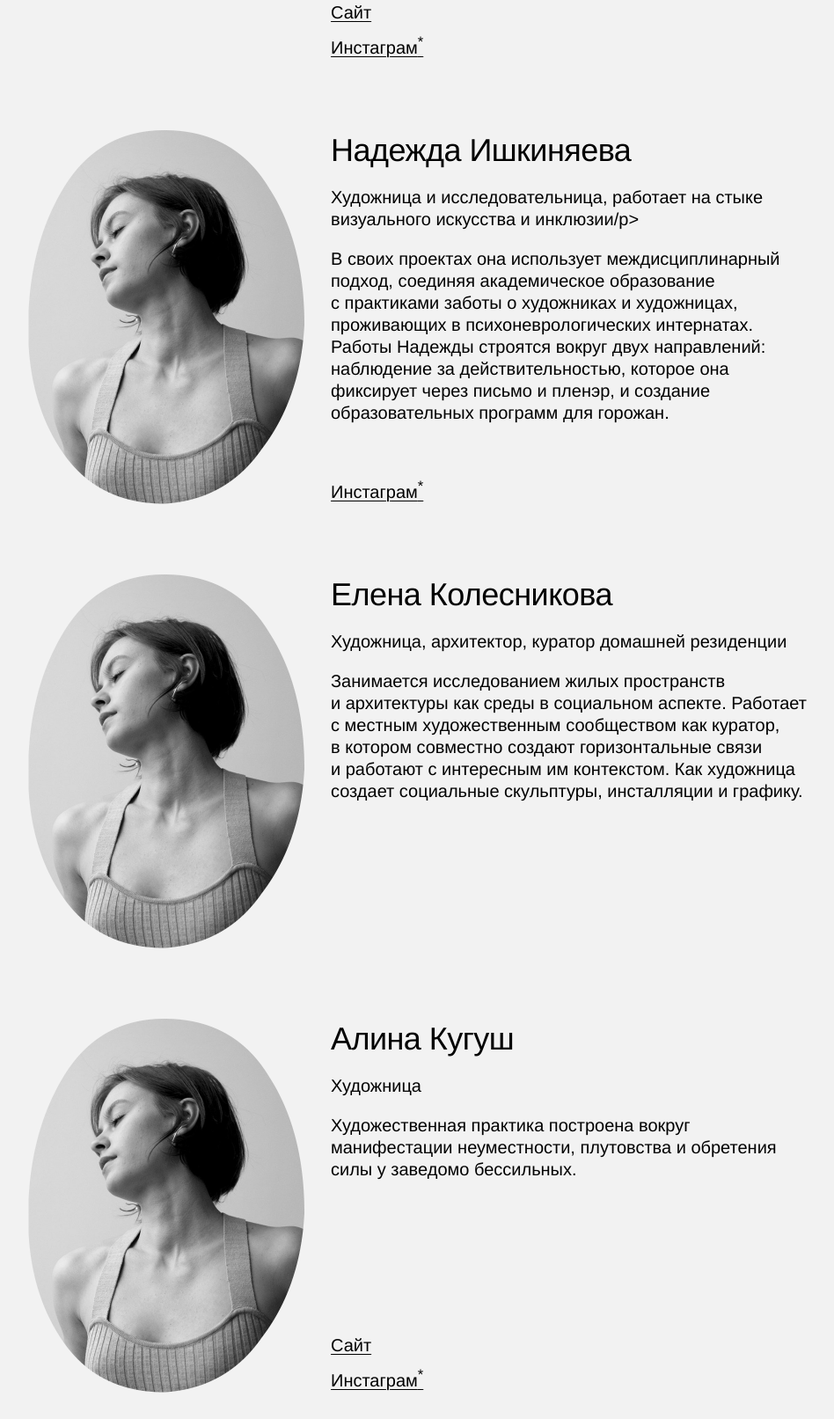
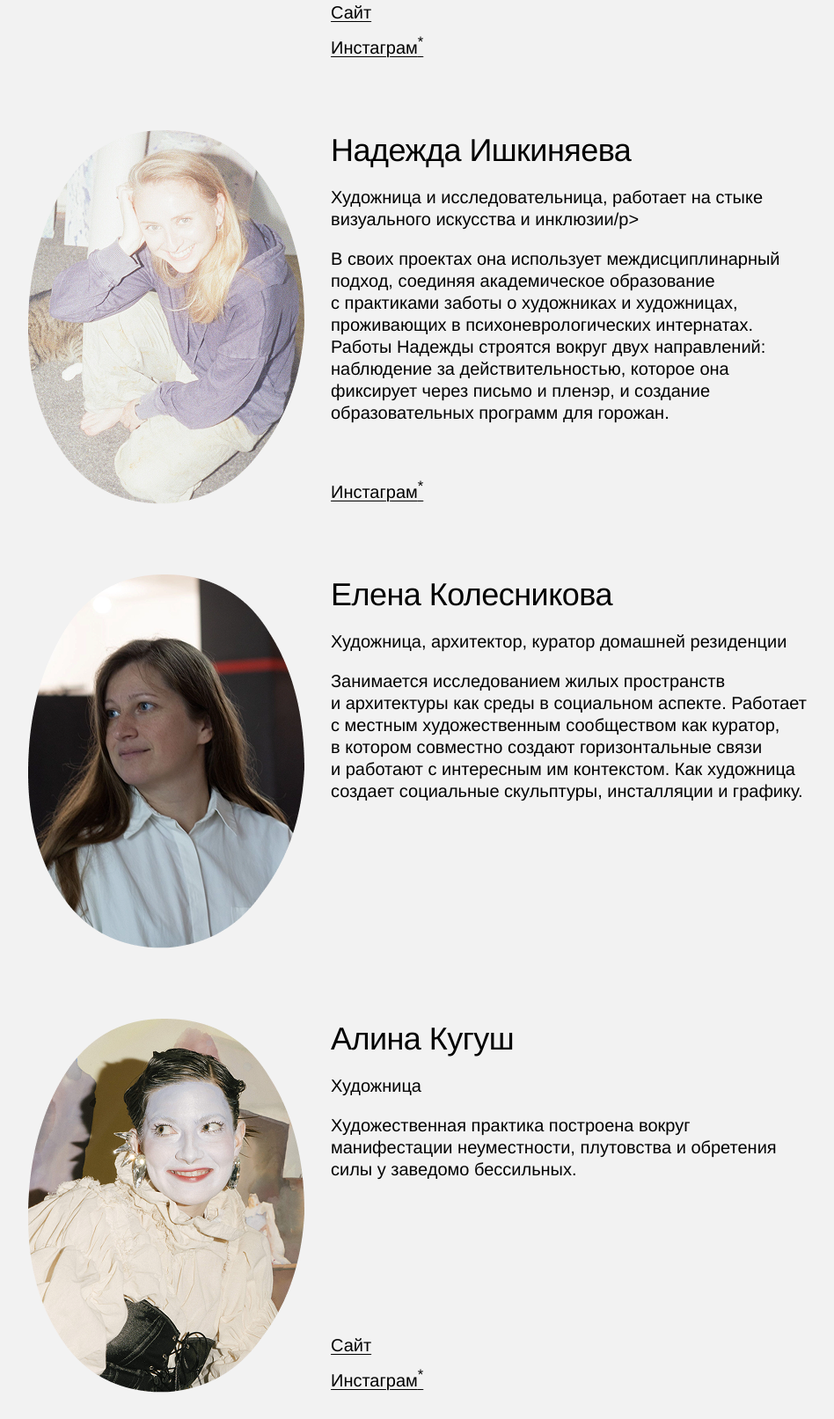
Before and after one commit to anton-gorokhovatsky/tarski, a plain HTML site: page index.html in a window 1280 px wide. Shown: the part 6007-7620 px from the top of the page at 88% size, without its empty margins (13-961 px from the left). Drawn offline with Linux system fonts and the light colour scheme.

Commit message:
+Фотки художников

```diff
--- a/index.html
+++ b/index.html
@@ -140,7 +140,7 @@
             </article>
 
             <article class="artist-card">
-              <img class="artist-card__image" src="assets/artist-cover.png" alt="Портрет художницы" />
+              <img class="artist-card__image" src="assets/irhs.png" alt="Портрет художницы" />
               <div class="artist-card__body">
                 <div>
                   <h2 class="artist-card__name">Институт развития художественных ситуаций (ИРХС)</h2>
@@ -157,7 +157,7 @@
             </article>
 
             <article class="artist-card">
-              <img class="artist-card__image" src="assets/artist-cover.png" alt="Портрет художницы" />
+              <img class="artist-card__image" src="assets/ish_nadya.png" alt="Портрет художницы" />
               <div class="artist-card__body">
                 <div>
                   <h2 class="artist-card__name">Надежда Ишкиняева</h2>
@@ -173,7 +173,7 @@
             </article>
 
             <article class="artist-card">
-              <img class="artist-card__image" src="assets/artist-cover.png" alt="Портрет художницы" />
+              <img class="artist-card__image" src="assets/kolesnikova.png" alt="Портрет художницы" />
               <div class="artist-card__body">
                 <div>
                   <h2 class="artist-card__name">Елена Колесникова</h2>
@@ -186,7 +186,7 @@
             </article>
 
             <article class="artist-card">
-              <img class="artist-card__image" src="assets/artist-cover.png" alt="Портрет художницы" />
+              <img class="artist-card__image" src="assets/kugush.png" alt="Портрет художницы" />
               <div class="artist-card__body">
                 <div>
                   <h2 class="artist-card__name">Алина Кугуш</h2>
@@ -203,7 +203,7 @@
             </article>
 
             <article class="artist-card">
-              <img class="artist-card__image" src="assets/artist-cover.png" alt="Портрет художницы" />
+              <img class="artist-card__image" src="assets/noexcusegroup.png" alt="Портрет художницы" />
               <div class="artist-card__body">
                 <div>
                   <h2 class="artist-card__name">Никаких оправданий</h2>
@@ -220,7 +220,7 @@
             </article>
 
             <article class="artist-card">
-              <img class="artist-card__image" src="assets/artist-cover.png" alt="Портрет художницы" />
+              <img class="artist-card__image" src="assets/orlova.png" alt="Портрет художницы" />
               <div class="artist-card__body">
                 <div>
                   <h2 class="artist-card__name">Дарья Орлова</h2>
```
Also changed, not shown: assets/artist-cover.svg (deleted), assets/irhs.png (added), assets/ish_nadya.png (added), assets/kolesnikova.png (added), assets/kugush.png (added), assets/noexcusegroup.png (added), assets/orlova.png (added).
